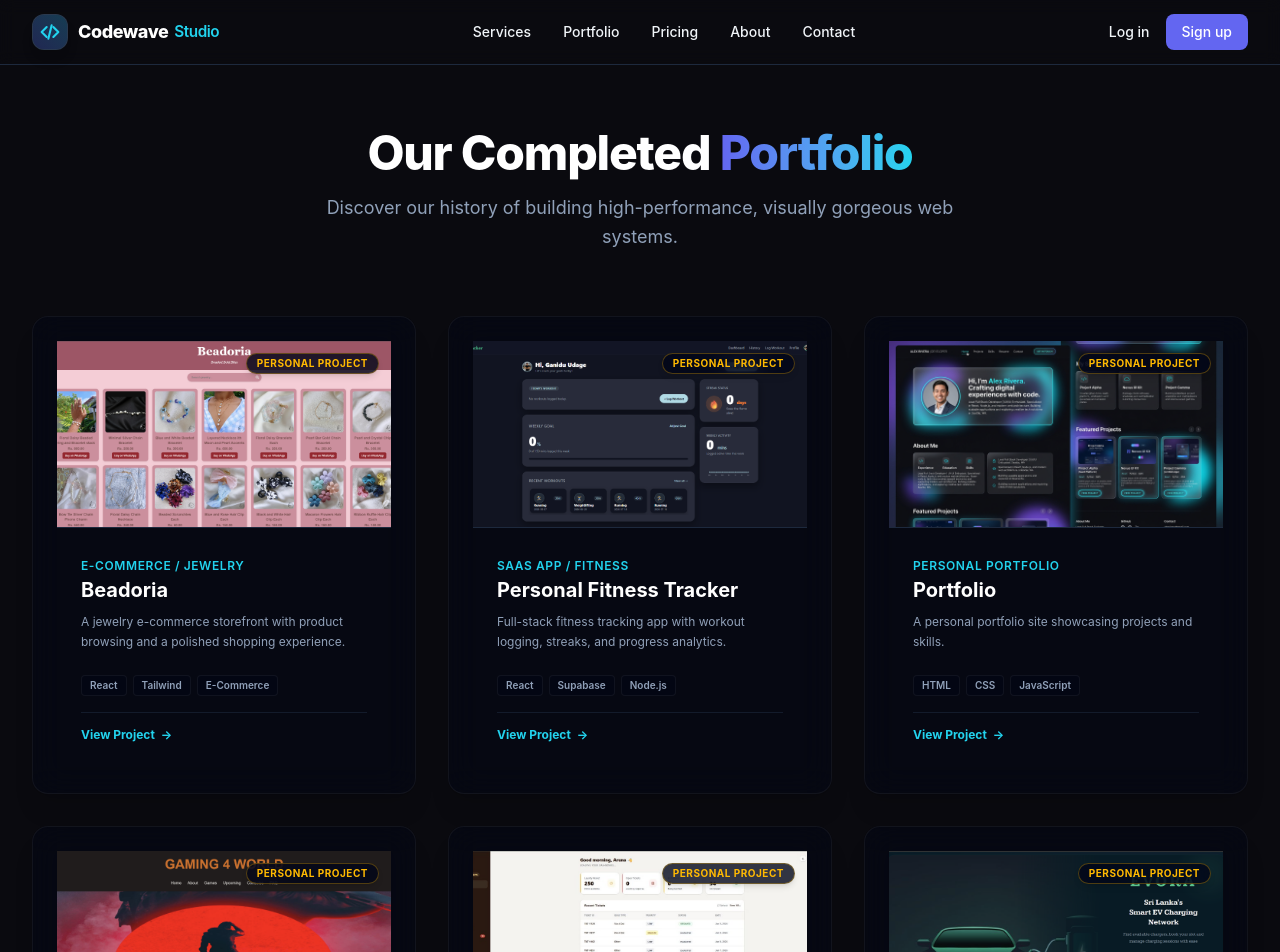
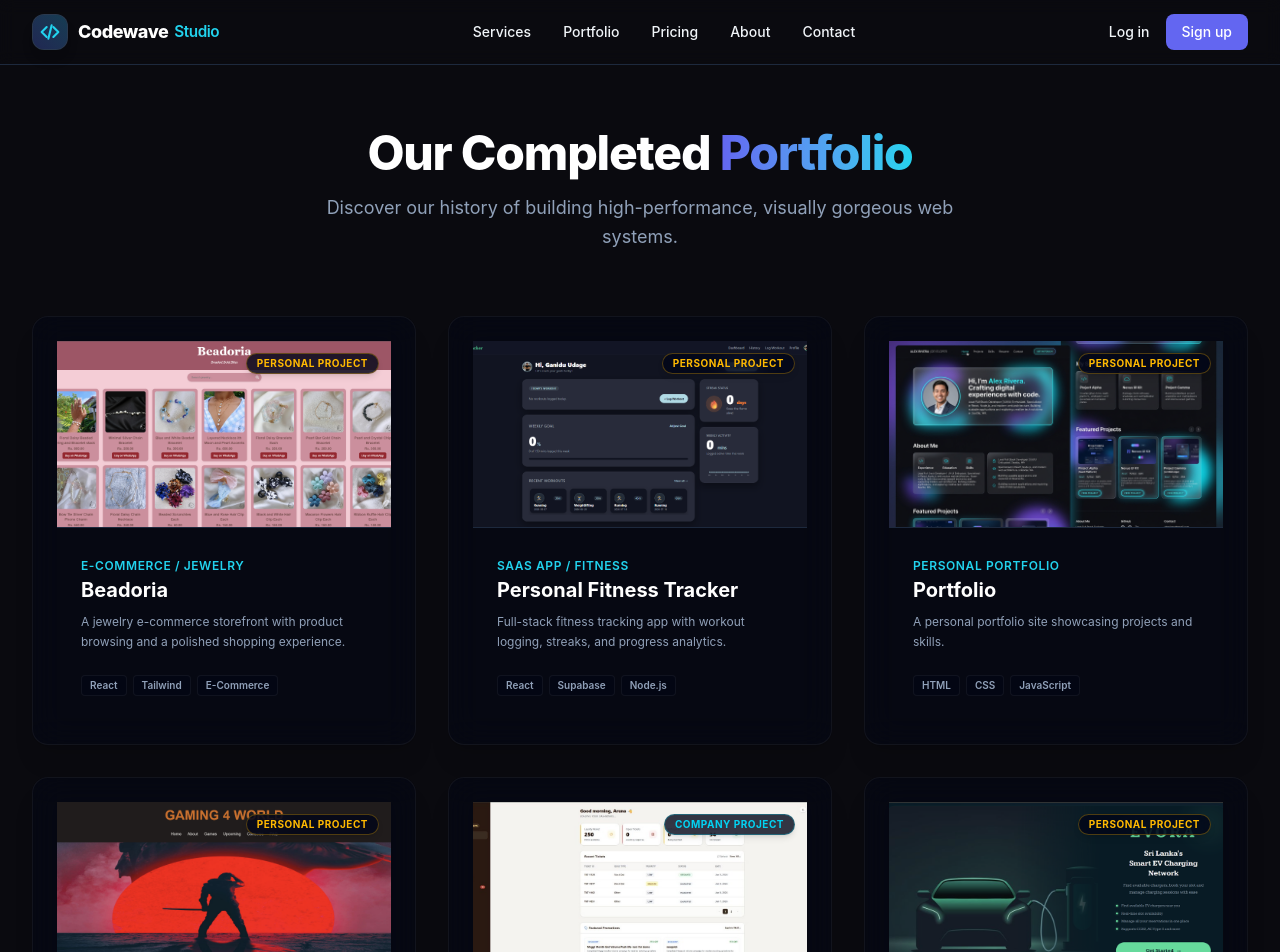
Before and after one commit to GaniduSasmitha/Codewave-Studio, a React (Vite) app: page /portfolio in a window 1280 px wide. Shown: the top 952 px of the page. Built offline with nearby package versions, Linux system fonts and the light colour scheme; no server answers.

Commit message:
feat: add Portfolio page component to showcase completed projects

```diff
--- a/src/pages/public/Portfolio.tsx
+++ b/src/pages/public/Portfolio.tsx
@@ -69,7 +69,7 @@ const projects: Project[] = [
     tags: ["React", "QA Automation", "Sprint Delivery"],
     link: "https://github.com/nestle-commhub-group1/nestle-commhub.git",
     image: nestleCommHubImg,
-    badge: "Personal Project"
+    badge: "Company Project"
   },
   {
     id: 6,
@@ -84,6 +84,8 @@ const projects: Project[] = [
 ];
 
 export default function Portfolio() {
+  const showProjectLinks = false; // Set to true to display View Project links
+
   return (
     <div className="py-16 max-w-7xl mx-auto px-4 sm:px-6 lg:px-8 space-y-16">
       <ScrollReveal>
@@ -122,9 +124,13 @@ export default function Portfolio() {
                   </>
                 )}
 
-                {/* Subtle Personal Project Badge */}
+                {/* Project Badge */}
                 {project.badge && (
-                  <span className="absolute top-3 right-3 z-20 px-2.5 py-0.5 rounded-full text-[10px] font-bold uppercase tracking-wider bg-slate-950/80 text-amber-400 border border-amber-400/30 backdrop-blur-md shadow-md">
+                  <span className={`absolute top-3 right-3 z-20 px-2.5 py-0.5 rounded-full text-[10px] font-bold uppercase tracking-wider bg-slate-950/80 backdrop-blur-md shadow-md border ${
+                    project.badge === 'Company Project'
+                      ? 'text-cyan-400 border-cyan-400/30'
+                      : 'text-amber-400 border-amber-400/30'
+                  }`}>
                     {project.badge}
                   </span>
                 )}
@@ -151,7 +157,8 @@ export default function Portfolio() {
                     ))}
                   </div>
 
-                  {/* External Link or Disabled Case Study Button */}
+                  {/* External Link or Disabled Case Study Button (Hidden for now as requested) */}
+                  {showProjectLinks && (
                     <div className="pt-2 border-t border-slate-800/60">
                       {project.link ? (
                         <a
@@ -169,6 +176,7 @@ export default function Portfolio() {
                         </span>
                       )}
                     </div>
+                  )}
                 </div>
               </div>
             </GlassCard>
```
Lines whose indentation alone changed are shown as unchanged.
